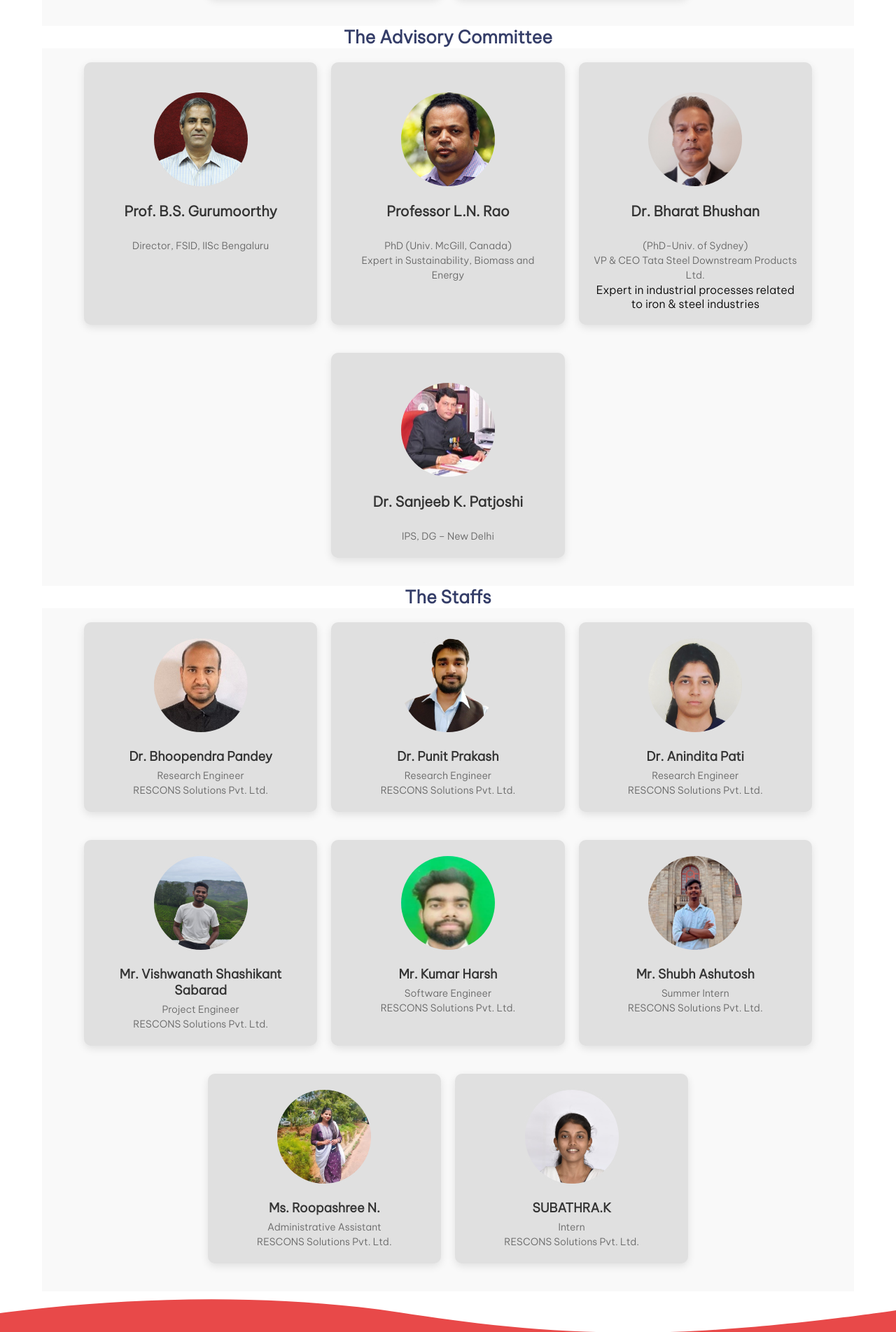
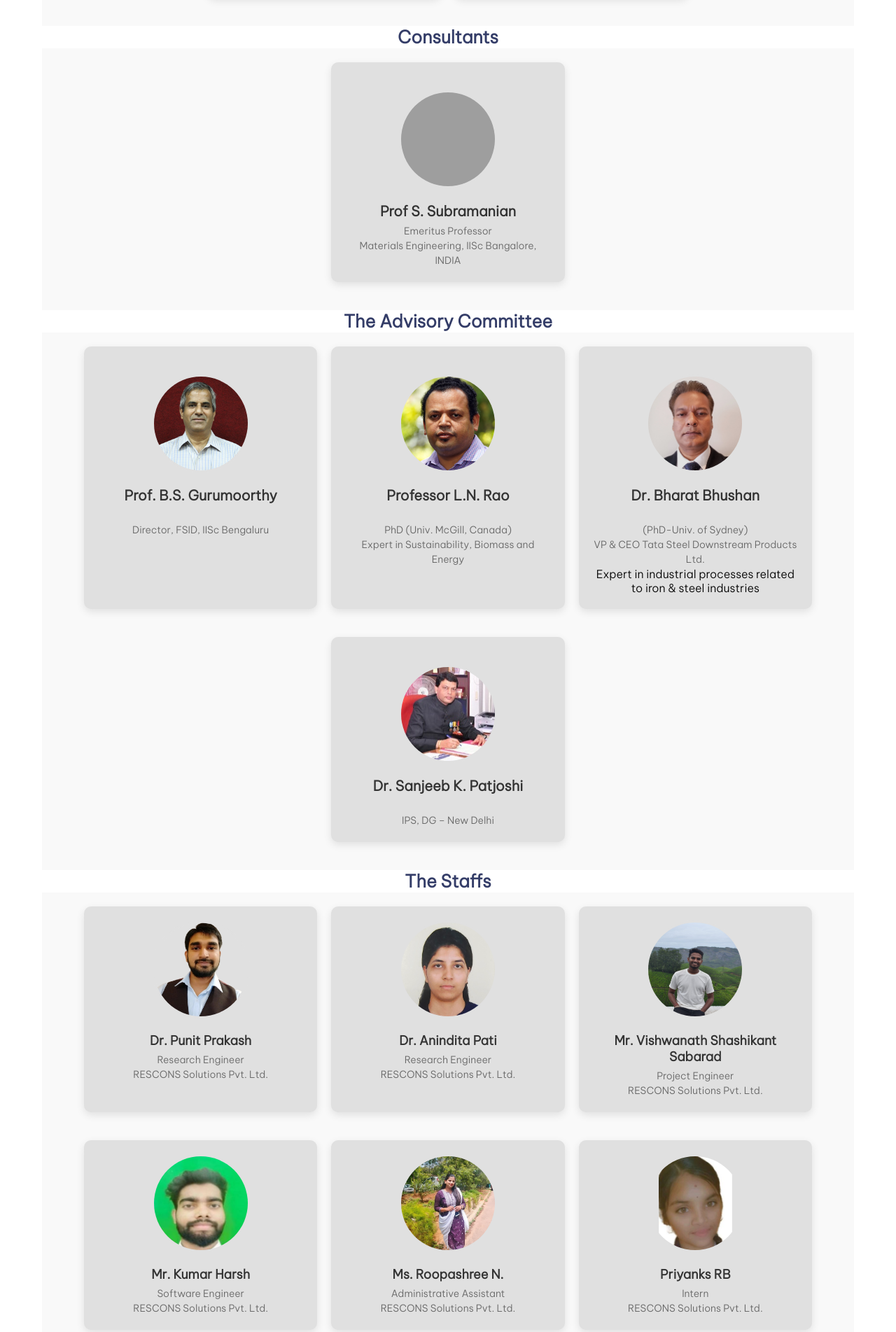
Before and after one commit to rescons/Rescons-Website-Updated, a website: page about.html in a window 1280 px wide. Shown: the part 3173-5076 px from the top of the page at 70% size. Drawn offline with Linux system fonts and the light colour scheme; grey boxes are pictures that could not be loaded.

Commit message:
committed

```diff
--- a/about.html
+++ b/about.html
@@ -220,12 +220,30 @@
                 </div>
             </div>
 
+
+            <h3 style="font-size: 25px;
+            font-weight: bold;
+            color: #343d68; text-align: center;" data-animate="left"> <b>Consultants</b>
+            </h3>
+
+
+
+
+            <div class="team-container" data-animate="left">
+                <div class="card" data-animate="fade-in">
+                    <br />
+                    <img src="https://materials.iisc.ac.in/assets/images/faculty/ssmani.png" alt="Prof S. Subramanian" class="team-photo" />
+                    <strong style="font-size: 20px;">Prof S. Subramanian</strong>
+
+                    <p>Emeritus Professor <br />Materials Engineering, IISc Bangalore, INDIA</p>
+                </div>
+
+            </div>
+
             <h3 style="font-size: 25px;
             font-weight: bold;
             color: #343d68; text-align: center;" data-animate="left"> <b>The Advisory Committee</b>
             </h3>
-
-
             <div class="team-container" data-animate="left">
                 <div class="card" data-animate="fade-in">
                     <br />
@@ -294,11 +312,11 @@
 
 
         <div class="team-container" data-animate="right">
-    <div class="card" data-animate="fade-in">
+    <!-- <div class="card" data-animate="fade-in">
         <img src="./assets/images/BP.jpg" alt="Dr. Bhoopendra Pandey" class="team-photo" />
         <strong>Dr. Bhoopendra Pandey</strong>
         <p>Research Engineer<br />RESCONS Solutions Pvt. Ltd.</p>
-    </div>
+    </div> -->
 
     <div class="card" data-animate="fade-in">
         <img src="./assets/images/Punit.png" alt="Dr. Punit Prakash" class="team-photo" />
@@ -324,11 +342,11 @@
         <p>Software Engineer<br />RESCONS Solutions Pvt. Ltd.</p>
     </div>
 
-    <div class="card" data-animate="fade-in">
+    <!-- <div class="card" data-animate="fade-in">
         <img src="./assets/images/Subh.jpg" alt="Mr. Shubh Ashutosh" class="team-photo" />
         <strong>Mr. Shubh Ashutosh</strong>
         <p>Summer Intern<br />RESCONS Solutions Pvt. Ltd.</p>
-    </div>
+    </div> -->
 
     <div class="card" data-animate="fade-in">
         <img src="./assets/images/Roopas.jpg" alt="Ms. Roopashree N." class="team-photo" />
@@ -336,8 +354,9 @@
          <p>Administrative Assistant<br />RESCONS Solutions Pvt. Ltd.</p>
     </div>
     <div class="card" data-animate="fade-in">
-        <img src="./assets/images/PL.jpg" alt="SUBATHRA.K" class="team-photo" />
-        <strong>SUBATHRA.K</strong>
+        <img src="./assets/images/priyanka.JPG" alt="Priyanka RB" class="team-photo"
+        style=" object-fit: contain; object-position: center;"/>
+        <strong>Priyanks RB</strong>
         <p>Intern<br />RESCONS Solutions Pvt. Ltd.</p>
     </div>
 </div>
```
Also changed, not shown: research.html (+15 -3 lines), assets/images/priyanka.JPG (added), 1 other file.
